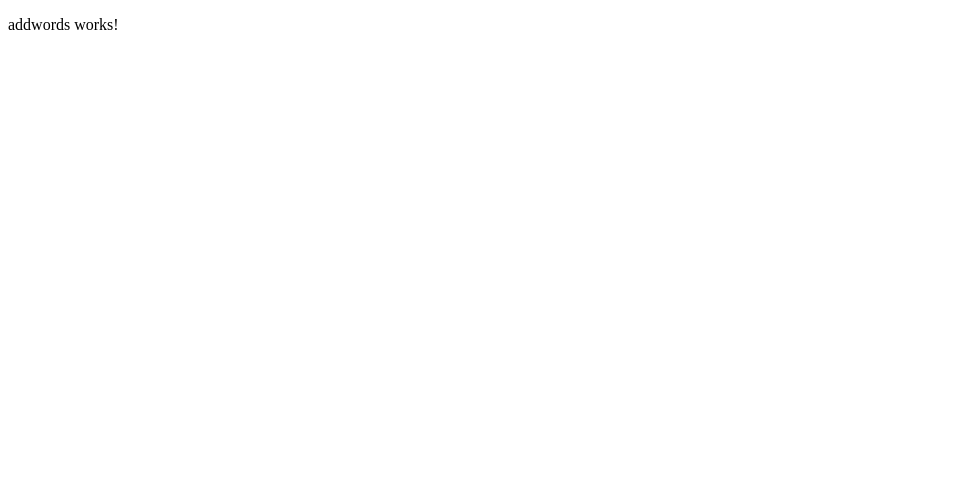
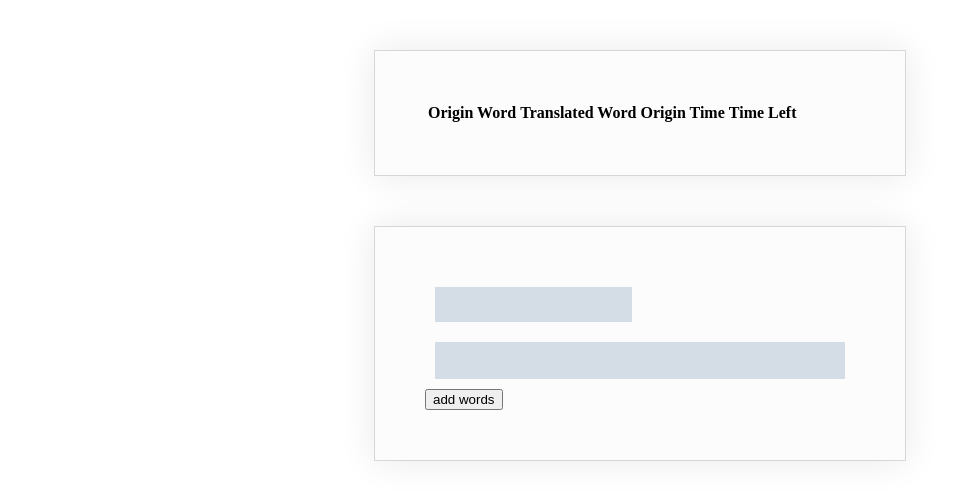
Before and after one commit to bartoszprojects/fastword, an Angular app: page /add-words in a window 1280 px wide. Shown: the top 500 px of the page, without its empty margins (0-961 px from the left). Built offline with nearby package versions, Linux system fonts and the light colour scheme.

Commit message:
input chips and basic subject

```diff
--- a/src/app/app.module.ts
+++ b/src/app/app.module.ts
@@ -8,12 +8,16 @@
 import {SharedModule} from "./shared/shared.module";
 import { AddwordsComponent } from './game/addwords/addwords.component';
 import { GameComponent } from './game/game/game.component';
+import {SinglewordComponent} from "./game/addwords/singleword/singleword.component";
+import { SummaryComponent } from './game/addwords/summary/summary.component';
 
 @NgModule({
   declarations: [
     AppComponent,
     AddwordsComponent,
-    GameComponent
+    GameComponent,
+    SinglewordComponent,
+    SummaryComponent
   ],
   imports: [
     BrowserModule,
--- a/src/app/data/main.service.ts
+++ b/src/app/data/main.service.ts
@@ -1,6 +1,6 @@
 import { Injectable } from '@angular/core';
 import { HttpClient } from "@angular/common/http";
-import {Observable} from "rxjs";
+import {Observable, Subject} from "rxjs";
 import {map} from "rxjs/operators";
 
 @Injectable({
@@ -16,3 +16,20 @@
 
   }
 }
+
+@Injectable({providedIn: 'root'})
+export class SubjectWordsService {
+  private subject = new Subject<any>();
+
+  sendWords(data: any) {
+    this.subject.next(data);
+  }
+
+  clearWords() {
+    this.subject.next([]);
+  }
+
+  getWords() {
+    return this.subject
+  }
+}
--- a/src/app/game/addwords/addwords.component.html
+++ b/src/app/game/addwords/addwords.component.html
@@ -1 +1,4 @@
-<p>addwords works!</p>
+
+
+
+<app-singleword></app-singleword>
--- /dev/null
+++ b/src/app/game/addwords/singleword/singleword.component.html
@@ -0,0 +1,19 @@
+<div class="bl-container">
+
+  <div class="bl-word-panel">
+    <app-summary></app-summary>
+  </div>
+  <div class="bl-word-panel">
+    <input class="bl-input" />
+    <div class="bl-chips-container">
+      <ng-container *ngFor="let elem of added_words">
+        <div class="bl-single-chips">{{ elem }}</div>
+      </ng-container>
+
+      <input [(ngModel)]="word_to_add" style="background: none;border:none" (keyup.enter)="addWord(word_to_add)"/>
+
+
+    </div>
+    <button (click)="addWords()">add words</button>
+  </div>
+</div>
--- /dev/null
+++ b/src/app/game/addwords/singleword/singleword.component.sass
@@ -0,0 +1,12 @@
+
+.bl-chips-container
+  min-width: 80%
+  padding: 10px
+  margin: 10px
+  background: #d4dce5
+  display: flex
+  .bl-single-chips
+    background: white
+    padding: 10px
+    width: auto
+    margin: 10px
--- /dev/null
+++ b/src/app/game/addwords/singleword/singleword.component.ts
@@ -0,0 +1,28 @@
+import { Component, OnInit } from '@angular/core';
+import {SubjectWordsService} from "../../../data/main.service";
+
+@Component({
+  selector: 'app-singleword',
+  templateUrl: './singleword.component.html',
+  styleUrls: ['./singleword.component.sass']
+})
+export class SinglewordComponent implements OnInit {
+  added_words : Array<string> = [];
+  word_to_add : string = '';
+  constructor(private service: SubjectWordsService) { }
+
+  ngOnInit(): void {
+  }
+
+  addWord(word: string) {
+    console.log('enter')
+    this.word_to_add = '';
+    this.added_words.push(word)
+
+  }
+
+  addWords() {
+    this.service.sendWords(this.added_words)
+  }
+
+}
--- /dev/null
+++ b/src/app/game/addwords/summary/summary.component.html
@@ -0,0 +1,15 @@
+<table>
+  <thead>
+  <tr>
+    <th>Origin Word</th>
+    <th>Translated Word</th>
+    <th>Origin Time</th>
+    <th>Time Left</th>
+  </tr>
+  </thead>
+  <tbody>
+  <tr *ngFor="let elem of words">
+    <td>{{ elem }}</td>
+  </tr>
+  </tbody>
+</table>
--- /dev/null
+++ b/src/app/game/addwords/summary/summary.component.ts
@@ -0,0 +1,19 @@
+import { Component, OnInit } from '@angular/core';
+import {SubjectWordsService} from "../../../data/main.service";
+
+@Component({
+  selector: 'app-summary',
+  templateUrl: './summary.component.html',
+  styleUrls: ['./summary.component.sass']
+})
+export class SummaryComponent implements OnInit {
+  words : [] = [];
+  constructor(private service: SubjectWordsService) { }
+
+  ngOnInit(): void {
+    this.service.getWords().subscribe(res => {
+      this.words = res
+    })
+  }
+
+}
--- a/src/styles.sass
+++ b/src/styles.sass
@@ -4,14 +4,13 @@
   max-width: 50%
   margin: auto
 
-
 .bl-word-panel
-  box-shadow: 0px 0px 4px 0px
+  box-shadow: 0 0 4px 0
   padding: 50px
   border: 1px solid #91919157
   background: #d9dbe317
   -moz-box-shadow: 8px 8px 24px -14px rgba(110, 115, 165, 1)
-  box-shadow: 0px 0px 35px 0px rgb(14 14 14 / 9%)
+  box-shadow: 0 0 35px 0 rgb(14 14 14 / 9%)
   margin: 50px
 
 .bl-padding-default
@@ -33,7 +32,7 @@
   background: #d4dce5
   border: 0
   padding: 10px
-
+  margin: 10px
 
 /* bl-styles - text */
 
@@ -42,3 +41,8 @@
 
 .bl-text-align-center
   text-align: center
+
+
+
+input:focus, textarea:focus, select:focus
+  outline: none
```
Also changed, not shown: src/app/game/addwords/summary/summary.component.sass (added), 2 other files (tests, documents, lock files or other folders).
